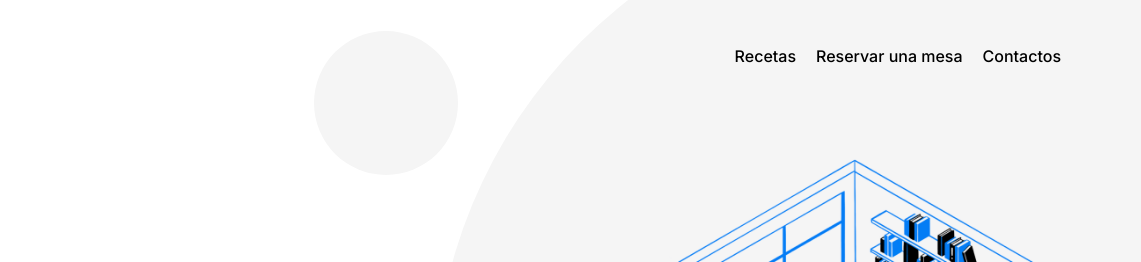
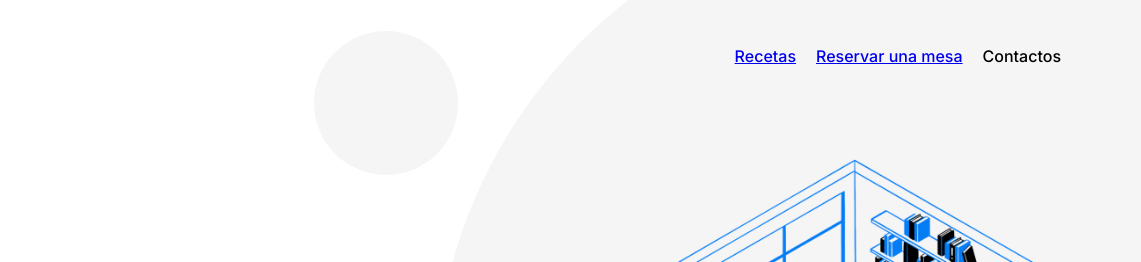
Before and after one commit to dokkodoo5/web_project_coffeeshop, a plain HTML site: page index.html in a window 1280 px wide. Shown: the top 262 px of the page, 139-1280 px from the left. Drawn offline with Linux system fonts and the light colour scheme.

Commit message:
project_4_02_ya con id

```diff
--- a/index.html
+++ b/index.html
@@ -27,9 +27,15 @@
             class="nav__logo"
           />
           <ul class="nav__links">
-            <li class="nav__link" href="#recipes">Recetas</li>
-            <li class="nan__link" href="#reservation">Reservar una mesa</li>
-            <li class="nav__link">Contactos</li>
+            <li>
+              <a class="nav__link" href="#recipes">Recetas</a>
+            </li>
+            <li>
+              <a class="nan__link" href="#reservation">Reservar una mesa</a>
+            </li>
+            <li>
+              <a class="nav__link">Contactos</a>
+            </li>
           </ul>
         </nav>
         <h1 class="header__title">
```
